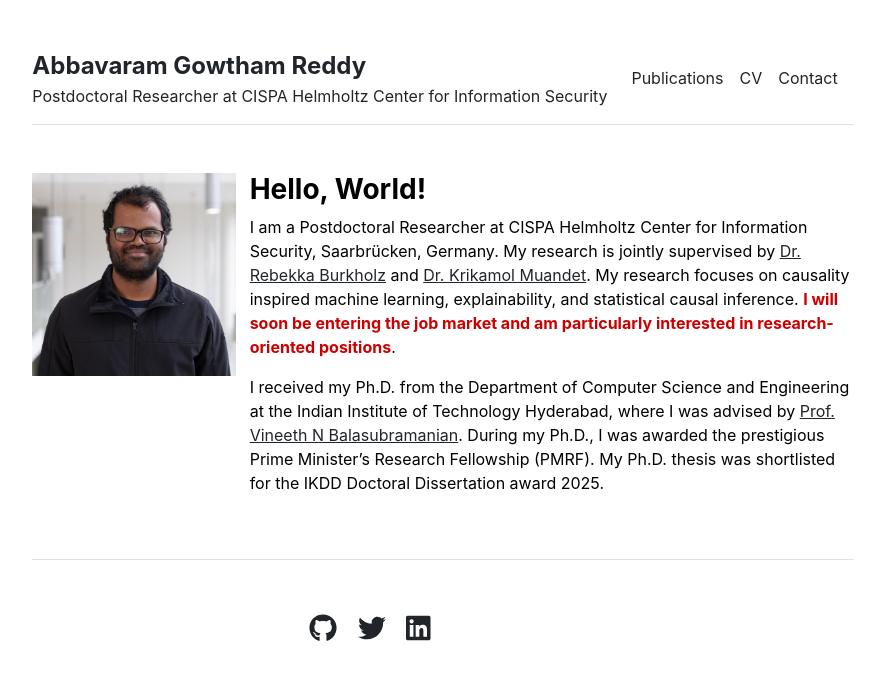
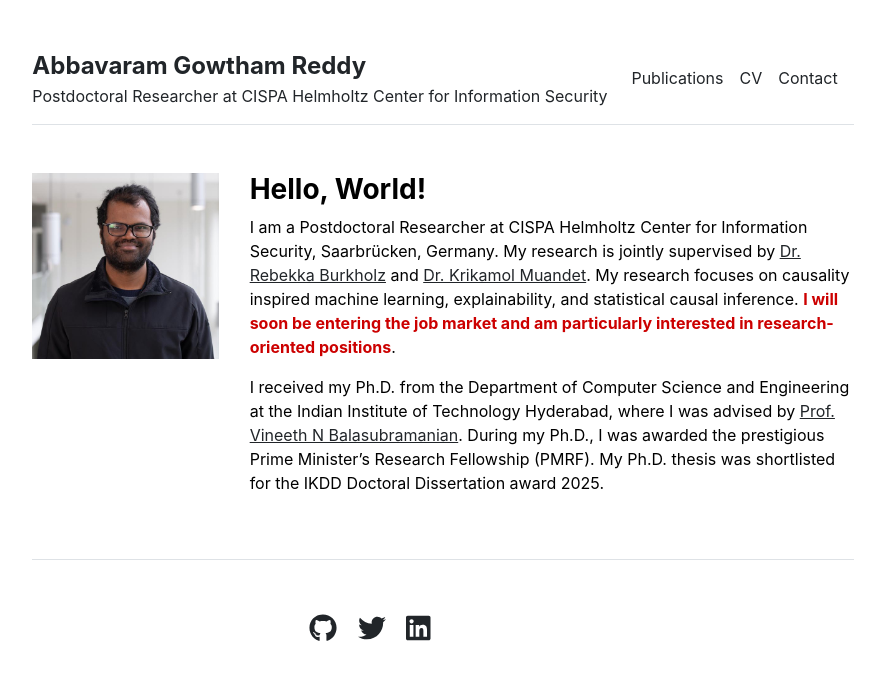
Before and after one commit to gautam0707/gautam0707.github.io, a Jekyll site: the page built from index.md, in a window 1280 px wide. Shown: the top 680 px of the page, without its empty margins (197-1077 px from the left). Built offline with Jekyll 4.4.1, drawn with Linux system fonts in a browser that asks for light colours; a style sheet for code colours, icons or effects is not loaded.

Commit message:
Update home.html

```diff
--- a/_layouts/home.html
+++ b/_layouts/home.html
@@ -4,7 +4,7 @@
 
 <div class="row g-5 mb-5">
   <div class="col-md-3">
-    <img src="{{ site.github.url }}/assets/img/gowtham.jpg" alt="Home" width="120%">
+    <img src="{{ site.github.url }}/assets/img/gowtham.jpg" alt="Home" width="110%">
   </div>
   <div class="col-md-9">
     <h3 class="fw-bold">Hello, World!</h3>
```
